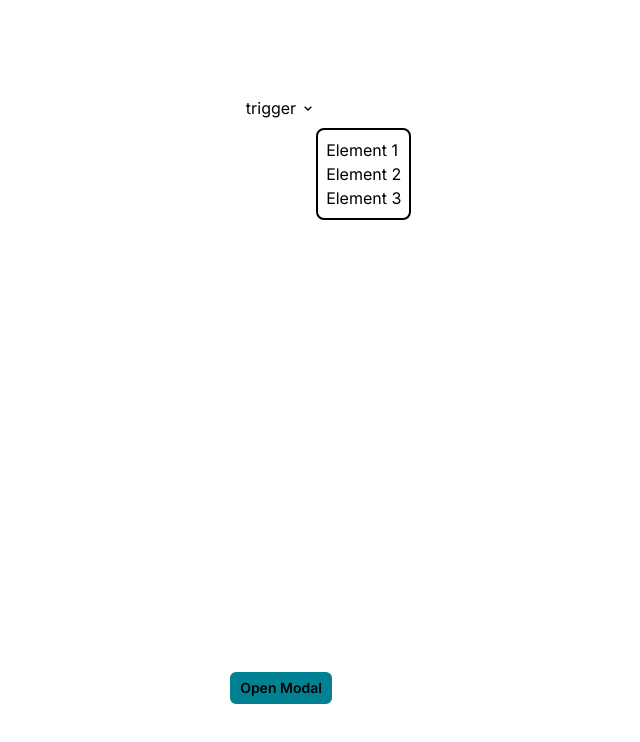
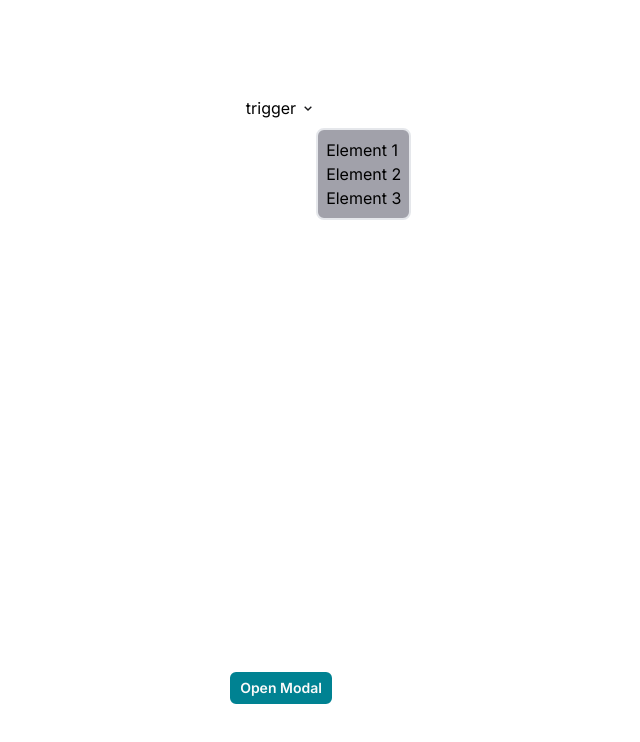
Before and after one commit to samueltanner/mak, a Next.js app: page / in a window 1280 px wide. Both pictures are taken after a click on the element "trigger". Shown: the top 742 px of the page, without its empty margins (359-999 px from the left). Built offline with nearby package versions, Linux system fonts and the light colour scheme.

Commit message:
Update package.json and package-lock.json with tailwindcss-animate dependency Update Dropdown component styling Update MakUiProvider palette Update tailwind.config.ts with tailwindcss-animate plugin and fade-in-out utility

```diff
--- a/package.json
+++ b/package.json
@@ -23,6 +23,7 @@
     "react-dom": "18.2.0",
     "react-icons": "^5.0.1",
     "tailwindcss": "3.4.1",
+    "tailwindcss-animate": "^1.0.7",
     "typescript": "5.3.3"
   },
   "devDependencies": {
--- a/src/app/_ui/components/Dropdown.tsx
+++ b/src/app/_ui/components/Dropdown.tsx
@@ -4,10 +4,9 @@ import { AnimatePresence, motion } from "framer-motion"
 import { BiChevronUp } from "react-icons/bi"
 import { useMakUi } from "../context/MakUiContext"
 
-export const rootLevelBackgroundStyling = "bg-zinc-50 dark:bg-zinc-900"
+export const rootLevelBackgroundStyling = ""
 export const rootLevelMenuStyling =
-  "rounded-lg border-2 border-zinc-400 dark:border-zinc-700" +
-  rootLevelBackgroundStyling
+  "rounded-lg border-2" + rootLevelBackgroundStyling
 
 export const textThemeStyling = "text-zinc-800 dark:text-zinc-100"
 
@@ -389,7 +388,7 @@ const Dropdown = ({
       </div>
       <AnimatePresence>
         <motion.div
-          className={`fixed z-30 flex w-fit p-2 ${rootLevelMenuStyling} overflow-hidden rounded-lg bg-${activePalette.primary}`}
+          className={`fixed z-30 flex w-fit p-2 ${rootLevelMenuStyling} overflow-hidden rounded-lg bg-${activePalette.theme.secondary}`}
           variants={menuVariants}
           initial="hidden"
           animate={dropdownOpen ? "visible" : "exit"}
--- a/src/app/_ui/constants/defaults/default-constants.ts
+++ b/src/app/_ui/constants/defaults/default-constants.ts
@@ -567,9 +567,9 @@ export const uiDefaultThemePaletteInput: MakUiThemePalette = {
 export const uiDefaultThemeShades: ThemeShades = {
   dark: {
     primary: 950,
-    secondary: 800,
-    tertiary: 700,
-    custom: 950,
+    secondary: 900,
+    tertiary: 800,
+    custom: 700,
   },
   light: {
     primary: 50,
--- a/src/app/_ui/functions/helpers.ts
+++ b/src/app/_ui/functions/helpers.ts
@@ -20,6 +20,7 @@ import {
   ThemeVariantInput,
   MakUiNestedPalette,
   MakUiActivePalette,
+  MakUiThemeVariantShades,
 } from "../types/default-types"
 import {
   absoluteRegex,
@@ -190,28 +191,34 @@ export const getThemeShades = ({
 
   const variants = shadesObj?.[targetThemeKey]
 
+  let themeShadesResponseObj: MakUiThemeVariantShades = {
+    ...shadesObj[targetThemeKey],
+  }
   const primaryShade =
     variants?.primary || uiDefaultThemeShades?.dark?.primary || 500
 
-  const baseDiff = primaryShade + globalDiff
-  const secondaryDiff = variants?.secondary
-    ? variants?.secondary + baseDiff
-    : 0 + globalDiff
-  const tertiaryDiff = variants?.tertiary
-    ? variants?.tertiary + baseDiff
-    : 0 + globalDiff
-  const customDiff = variants?.custom
-    ? variants?.custom + baseDiff
-    : 0 + globalDiff
+  for (const [variant, shade] of Object.entries(themeShadesResponseObj)) {
+    const diff =
+      targetThemeKey === "dark" ? primaryShade - shade : shade - primaryShade
 
-  const shadesResponseObj = {
-    primary: Math.max(50, Math.min(baseDiff, 950)),
-    secondary: Math.max(50, Math.min(secondaryDiff, 950)),
-    tertiary: Math.max(50, Math.min(tertiaryDiff, 950)),
-    custom: Math.max(50, Math.min(customDiff, 950)),
+    const absoluteShade =
+      targetThemeKey === "dark"
+        ? shade - globalDiff || diff
+        : shade + globalDiff || diff
+    const calculatedShade = Math.max(50, Math.min(absoluteShade, 950))
+
+    const normalizedShade =
+      shade > 50 && shade < 950
+        ? nearestMultiple(calculatedShade, 100)
+        : calculatedShade
+
+    themeShadesResponseObj = {
+      ...themeShadesResponseObj,
+      [variant]: normalizedShade,
+    }
   }
 
-  return shadesResponseObj
+  return themeShadesResponseObj
 }
 
 export const getShades = ({
--- a/src/app/layout.tsx
+++ b/src/app/layout.tsx
@@ -1,12 +1,37 @@
+"use client"
+
 import "./globals.css"
 import type { Metadata } from "next"
 import { Inter } from "next/font/google"
+import { MakUiPaletteInput } from "./_ui/types/default-types"
+import { MakUiProvider } from "./_ui/context/MakUiContext"
 
 const inter = Inter({ subsets: ["latin"] })
 
-export const metadata: Metadata = {
-  title: "Create Next App",
-  description: "Generated by create next app",
+// export const metadata: Metadata = {
+//   title: "Create Next App",
+//   description: "Generated by create next app",
+// }
+const palette: MakUiPaletteInput = {
+  primary: "mak-teal-500",
+  secondary: "teal",
+  secondaryBorder: "teal-400",
+  tertiary: "zinc-800",
+  tertiaryBorder: "zinc-600",
+  success: "blue",
+  successBorder: "blue-300",
+  danger: "red",
+  dangerBorder: "red-300",
+  primaryText: "zinc-900",
+  secondaryText: "zinc-50",
+  theme: {
+    dark: {
+      primary: "zinc-950",
+    },
+    light: {
+      primary: "zinc-300",
+    },
+  },
 }
 
 export default function RootLayout({
@@ -16,7 +41,9 @@ export default function RootLayout({
 }) {
   return (
     <html lang="en">
-      <body className={inter.className}>{children}</body>
+      <body className={inter.className}>
+        <MakUiProvider palette={palette}>{children}</MakUiProvider>
+      </body>
     </html>
   )
 }
--- a/src/app/page.tsx
+++ b/src/app/page.tsx
@@ -6,44 +6,24 @@ import Modal, {
 } from "./_ui/components/Modal"
 import Button from "./_ui/components/Button"
 import { useState } from "react"
-import { MakUiProvider } from "./_ui/context/MakUiContext"
+import { MakUiProvider, useMakUi } from "./_ui/context/MakUiContext"
 import { Dropdown } from "./_ui/components/Dropdown"
 import { MakUiPaletteInput } from "./_ui/types/default-types"
 
-const palette: MakUiPaletteInput = {
-  primary: "mak-teal-500",
-  secondary: "teal",
-  secondaryBorder: "teal-400",
-  tertiary: "zinc-800",
-  tertiaryBorder: "zinc-600",
-  success: "blue",
-  successBorder: "blue-300",
-  danger: "red",
-  dangerBorder: "red-300",
-  primaryText: "zinc-900",
-  secondaryText: "zinc-50",
-  theme: {
-    dark: {
-      primary: "zinc-950",
-    },
-    light: {
-      primary: "zinc-50",
-    },
-  },
-}
-
 export default function Home() {
   const [modalIsOpen, setModalIsOpen] = useState(false)
+  const { activePalette } = useMakUi()
   return (
     <main className="flex min-h-screen flex-col items-center justify-between p-24">
-      <MakUiProvider palette={palette}>
       <div>
         <Dropdown icon={<span>trigger</span>}>
+          <span className="flex h-full w-full ">
             <ul>
               <li>Element 1</li>
               <li>Element 2</li>
               <li>Element 3</li>
             </ul>
+          </span>
         </Dropdown>
         <Modal
           isOpen={modalIsOpen}
@@ -63,7 +43,6 @@ export default function Home() {
       >
         Open Modal
       </Button>
-      </MakUiProvider>
     </main>
   )
 }
--- a/tailwind.config.ts
+++ b/tailwind.config.ts
@@ -1,4 +1,5 @@
 import type { Config } from "tailwindcss"
+const plugin = require("tailwindcss/plugin")
 
 const config: Config = {
   content: [
@@ -34,6 +35,7 @@ const config: Config = {
     },
   ],
   theme: {
+    extend: {
       colors: {
         mak: {
           teal: {
@@ -51,7 +53,6 @@ const config: Config = {
           },
         },
       },
-    extend: {
       backgroundImage: {
         "gradient-radial": "radial-gradient(var(--tw-gradient-stops))",
         "gradient-conic":
@@ -59,6 +60,18 @@ const config: Config = {
       },
     },
   },
-  plugins: [],
+  plugins: [
+    require("tailwindcss-animate"),
+    plugin(function ({ addUtilities }: any) {
+      /** @type {import('@types/tailwindcss').Utility} */
+      const utilities = {
+        ".fade-in-out": {
+          transition: "all 200ms ease-in-out",
+        },
+      }
+
+      addUtilities(utilities, ["responsive", "hover"]) // Variants
+    }),
+  ],
 }
 export default config
```
Also changed, not shown: 1 other file (tests, documents, lock files or other folders). Lines whose indentation alone changed are shown as unchanged.
